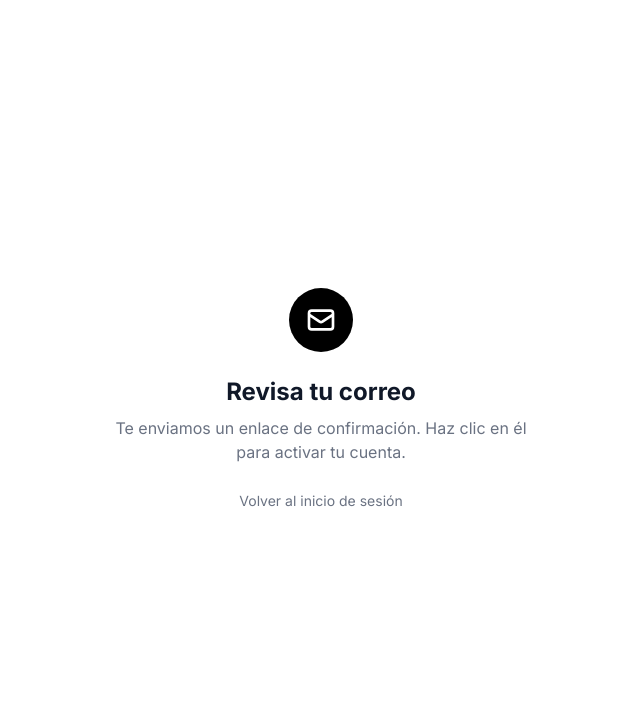
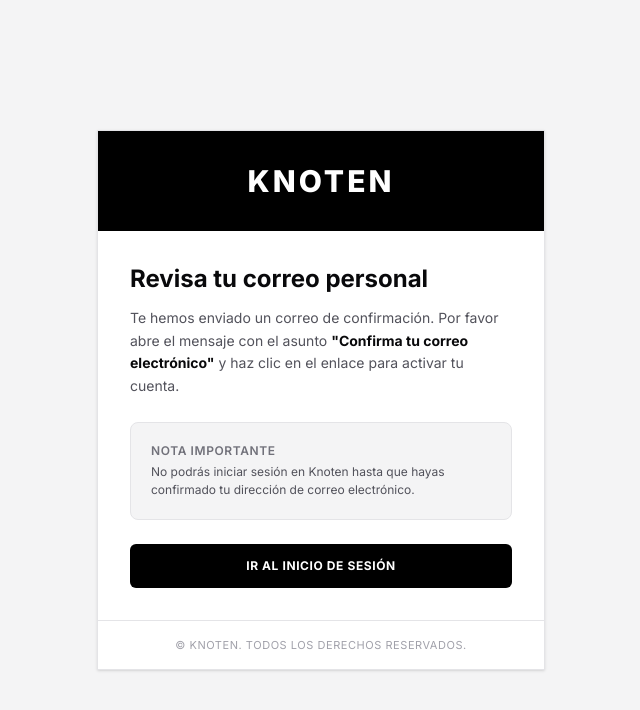
Before and after one commit to ikaruslab1/Knoten_Plattform, a Next.js app: page /confirm in a window 1280 px wide. Shown: the top 710 px of the page, without its empty margins (319-959 px from the left). Built offline with nearby package versions, Linux system fonts and the light colour scheme; no server answers.

Commit message:
(FIX: confirm email)

```diff
--- a/app/(auth)/confirm/page.tsx
+++ b/app/(auth)/confirm/page.tsx
@@ -1,6 +1,5 @@
 import { createClient } from '@/lib/supabase/server'
-import { redirect } from 'next/navigation'
-import Link from 'next/link'
+import { ConfirmClient } from '@/components/auth/ConfirmClient'
 
 export default async function ConfirmPage({
   searchParams,
@@ -10,39 +9,32 @@
   const params = await searchParams
   const token_hash = params.token_hash as string
   const type = params.type as string
+  const code = params.code as string
+  let isVerified = false
+
+  const supabase = await createClient()
 
   if (token_hash && type === 'email') {
-    const supabase = await createClient()
     const { error } = await supabase.auth.verifyOtp({
       type: 'email',
       token_hash,
     })
-
     if (!error) {
-      redirect('/select-role')
+      isVerified = true
+    }
+  } else if (code) {
+    const { error } = await supabase.auth.exchangeCodeForSession(code)
+    if (!error) {
+      isVerified = true
+    }
+  } else {
+    const {
+      data: { user },
+    } = await supabase.auth.getUser()
+    if (user && user.email_confirmed_at) {
+      isVerified = true
     }
   }
 
-  // Show confirmation pending page
-  return (
-    <div className="min-h-screen bg-white flex items-center justify-center p-8">
-      <div className="max-w-md text-center">
-        <div className="w-16 h-16 bg-black rounded-full flex items-center justify-center mx-auto mb-6">
-          <svg className="w-8 h-8 text-white" fill="none" stroke="currentColor" viewBox="0 0 24 24">
-            <path strokeLinecap="round" strokeLinejoin="round" strokeWidth={2} d="M3 8l7.89 5.26a2 2 0 002.22 0L21 8M5 19h14a2 2 0 002-2V7a2 2 0 00-2-2H5a2 2 0 00-2 2v10a2 2 0 002 2z" />
-          </svg>
-        </div>
-        <h1 className="text-2xl font-bold text-gray-900 mb-2">Revisa tu correo</h1>
-        <p className="text-gray-500 mb-6">
-          Te enviamos un enlace de confirmación. Haz clic en él para activar tu cuenta.
-        </p>
-        <Link
-          href="/login"
-          className="text-sm text-gray-500 hover:text-black transition-colors"
-        >
-          Volver al inicio de sesión
-        </Link>
-      </div>
-    </div>
-  )
+  return <ConfirmClient initialVerified={isVerified} />
 }
--- /dev/null
+++ b/components/auth/ConfirmClient.tsx
@@ -0,0 +1,115 @@
+'use client'
+
+import { useEffect, useState } from 'react'
+import Link from 'next/link'
+
+interface ConfirmClientProps {
+  initialVerified: boolean
+}
+
+export function ConfirmClient({ initialVerified }: ConfirmClientProps) {
+  const [verified, setVerified] = useState(initialVerified)
+  const [loginUrl, setLoginUrl] = useState('/login')
+
+  useEffect(() => {
+    if (typeof window !== 'undefined') {
+      // Check hash or query params if user just arrived from confirmation link
+      const hasHashToken = window.location.hash.includes('access_token')
+      const hasSuccessParam = window.location.search.includes('verified=true') || window.location.search.includes('type=signup')
+
+      if (hasHashToken || hasSuccessParam) {
+        setVerified(true)
+      }
+
+      // Check stored signup credentials to auto-fill login URL
+      const pendingData = sessionStorage.getItem('knoten_pending_login')
+      if (pendingData) {
+        try {
+          const { email, password } = JSON.parse(pendingData)
+          if (email) {
+            setLoginUrl(
+              `/login?email=${encodeURIComponent(email)}&password=${encodeURIComponent(password || '')}`
+            )
+          }
+        } catch {
+          // ignore parsing error
+        }
+      }
+    }
+  }, [])
+
+  return (
+    <div className="min-h-screen bg-[#f4f4f5] flex items-center justify-center p-4">
+      <div className="w-full max-w-md bg-white border border-[#e4e4e7] shadow-sm overflow-hidden">
+        {/* Header Block - Black with white uppercase text */}
+        <div className="bg-black py-8 px-6 text-center">
+          <h1 className="text-3xl font-extrabold text-white tracking-[3px] uppercase">
+            KNOTEN
+          </h1>
+        </div>
+
+        {/* Content Body */}
+        <div className="p-8">
+          {verified ? (
+            <div>
+              <h2 className="text-2xl font-bold text-[#09090b] mb-3">
+                ¡Correo electrónico confirmado!
+              </h2>
+              <p className="text-[#52525b] text-sm leading-relaxed mb-6">
+                Tu cuenta ha sido activada exitosamente. Ya puedes iniciar sesión con tus credenciales para acceder a la plataforma.
+              </p>
+
+              <div className="bg-[#f4f4f5] border border-[#e4e4e7] rounded-lg p-5 mb-6 text-center">
+                <p className="text-xs text-[#71717a] font-semibold uppercase tracking-wider mb-2">
+                  Estado de la cuenta
+                </p>
+                <span className="inline-flex items-center gap-1.5 px-3 py-1 bg-black text-white text-xs font-semibold rounded-full">
+                  ✓ Verificada y Activa
+                </span>
+              </div>
+
+              <Link
+                href={loginUrl}
+                className="block w-full bg-black text-white text-center font-bold text-xs uppercase tracking-wider py-3.5 px-4 rounded-md hover:bg-zinc-800 transition-colors"
+              >
+                INICIAR SESIÓN
+              </Link>
+            </div>
+          ) : (
+            <div>
+              <h2 className="text-2xl font-bold text-[#09090b] mb-3">
+                Revisa tu correo personal
+              </h2>
+              <p className="text-[#52525b] text-sm leading-relaxed mb-6">
+                Te hemos enviado un correo de confirmación. Por favor abre el mensaje con el asunto <strong className="text-[#09090b]">"Confirma tu correo electrónico"</strong> y haz clic en el enlace para activar tu cuenta.
+              </p>
+
+              <div className="bg-[#f4f4f5] border border-[#e4e4e7] rounded-lg p-5 mb-6">
+                <p className="text-xs text-[#71717a] font-semibold uppercase tracking-wider mb-1">
+                  Nota importante
+                </p>
+                <p className="text-xs text-[#52525b] leading-normal">
+                  No podrás iniciar sesión en Knoten hasta que hayas confirmado tu dirección de correo electrónico.
+                </p>
+              </div>
+
+              <Link
+                href={loginUrl}
+                className="block w-full bg-black text-white text-center font-bold text-xs uppercase tracking-wider py-3.5 px-4 rounded-md hover:bg-zinc-800 transition-colors"
+              >
+                IR AL INICIO DE SESIÓN
+              </Link>
+            </div>
+          )}
+        </div>
+
+        {/* Footer */}
+        <div className="border-t border-[#e4e4e7] py-4 text-center">
+          <p className="text-[11px] text-[#a1a1aa] uppercase tracking-wider">
+            © KNOTEN. TODOS LOS DERECHOS RESERVADOS.
+          </p>
+        </div>
+      </div>
+    </div>
+  )
+}
--- a/components/auth/RegisterForm.tsx
+++ b/components/auth/RegisterForm.tsx
@@ -75,6 +75,11 @@
       // Non-blocking catch
     }
 
+    const appUrl =
+      typeof window !== 'undefined'
+        ? window.location.origin
+        : process.env.NEXT_PUBLIC_APP_URL || 'https://knoten.scherry.click'
+
     const supabase = createClient()
     const { error: authError } = await supabase.auth.signUp({
       email: data.correoPersonal,
@@ -89,7 +94,7 @@
           correo_personal: data.correoPersonal,
           telefono: data.telefono,
         },
-        emailRedirectTo: `${process.env.NEXT_PUBLIC_APP_URL}/confirm`,
+        emailRedirectTo: `${appUrl}/confirm`,
       },
     })
 
@@ -103,9 +108,16 @@
       return
     }
 
-    // Clear local storage persistence on successful registration
+    // Save credentials in sessionStorage for auto-fill on confirmation page
     if (typeof window !== 'undefined') {
       window.localStorage.removeItem('register-form-data')
+      window.sessionStorage.setItem(
+        'knoten_pending_login',
+        JSON.stringify({
+          email: data.correoPersonal,
+          password: data.password,
+        })
+      )
     }
 
     // Send welcome email via server action
```
